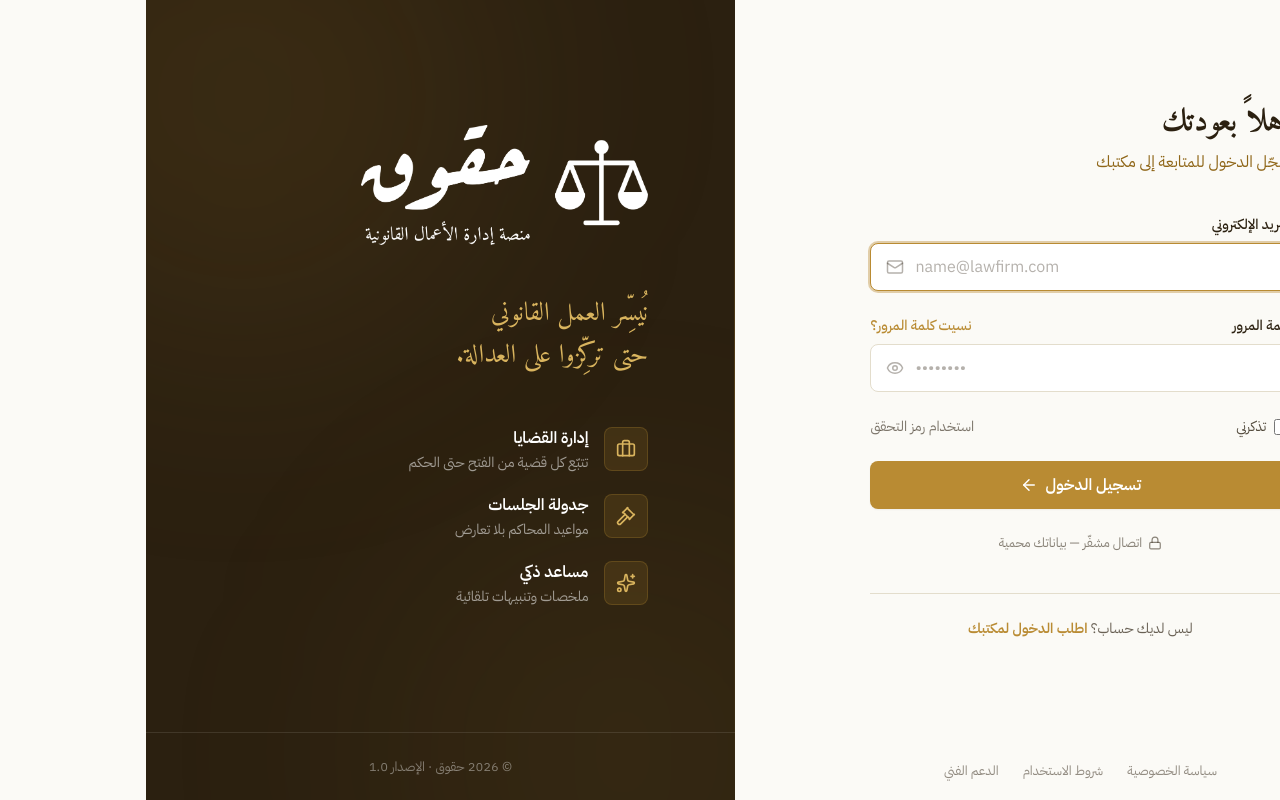
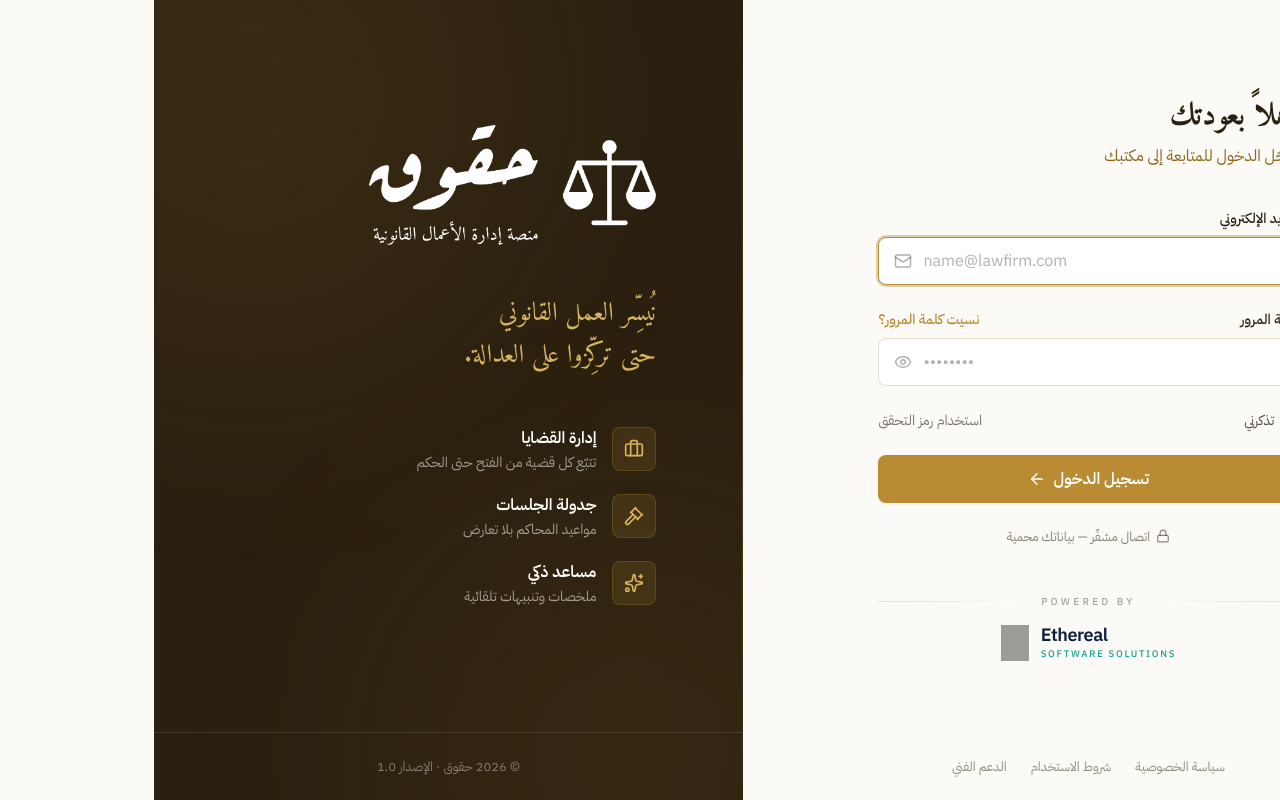
Before and after one commit to YassinSalah100/Hoqoq-front-end, a React (Vite) app: page /login in a window 1280 px wide. Built offline with nearby package versions, Linux system fonts and the light colour scheme; no server answers; grey boxes are pictures that could not be loaded.

Commit message:
feat: add PoweredByEthereal component to the Login page

```diff
--- a/src/pages/auth/Login.jsx
+++ b/src/pages/auth/Login.jsx
@@ -10,6 +10,47 @@ const FEATURES = [
   { icon: Gavel, label: 'جدولة الجلسات', desc: 'مواعيد المحاكم بلا تعارض' },
   { icon: Sparkles, label: 'مساعد ذكي', desc: 'ملخصات وتنبيهات تلقائية' },
 ]
+
+// Vendor credit. The supplied file is a 1254px square JPEG with the "E" mark
+// at roughly x 430–826, y 216–716 and a wordmark underneath. Only the mark
+// is cropped out (via background sizing) and the name is set as real text so
+// it stays sharp at this size. mix-blend-multiply drops the JPEG's off-white
+// background so no box shows around the mark. Keeps Ethereal's own colors —
+// it's their mark, not part of the حقوق palette.
+function PoweredByEthereal() {
+  return (
+    <div className="mt-12 flex flex-col items-center gap-4">
+      <div className="flex items-center gap-4 w-full">
+        <span className="h-px flex-1 bg-gradient-to-r from-transparent to-brand-border" />
+        <span dir="ltr" className="text-[10px] font-medium uppercase tracking-[0.32em] text-brand-brown/40">
+          Powered by
+        </span>
+        <span className="h-px flex-1 bg-gradient-to-l from-transparent to-brand-border" />
+      </div>
+
+      <div dir="ltr" className="flex items-center gap-3">
+        <span
+          aria-hidden="true"
+          className="block shrink-0 mix-blend-multiply"
+          style={{
+            width: 28,
+            height: 36,
+            backgroundImage: 'url(/brand/ethreal.jpeg)',
+            backgroundSize: '85px 85px',
+            backgroundPosition: '-29px -14px',
+            backgroundRepeat: 'no-repeat',
+          }}
+        />
+        <div className="leading-none">
+          <p className="text-[18px] font-semibold tracking-tight text-[#0E1F3D]">Ethereal</p>
+          <p className="text-[9.5px] font-medium uppercase tracking-[0.18em] text-[#13A08F] mt-1.5">
+            Software Solutions
+          </p>
+        </div>
+      </div>
+    </div>
+  )
+}
 
 // This project's Tailwind text scale is compact (text-sm = 11.5px), so the
 // login form uses explicit pixel sizes to stay comfortably readable.
@@ -205,19 +246,16 @@ export default function Login() {
               اتصال مشفّر — بياناتك محمية
             </div>
 
-            <div className="mt-10 pt-6 border-t border-brand-border text-center text-[14px] text-brand-brown/70">
-              ليس لديك حساب؟{' '}
-              <a href="mailto:sales@hoqooq.app" className="text-brand-gold hover:text-brand-tagline font-semibold">
-                اطلب الدخول لمكتبك
-              </a>
-            </div>
+            <PoweredByEthereal />
           </div>
         </div>
 
-        <footer className="px-6 py-5 flex flex-wrap items-center justify-center gap-x-6 gap-y-2 text-[13px] text-brand-brown/50">
-          <Link to="/privacy" className="hover:text-brand-gold">سياسة الخصوصية</Link>
-          <Link to="/terms" className="hover:text-brand-gold">شروط الاستخدام</Link>
-          <a href="mailto:support@hoqooq.app" className="hover:text-brand-gold">الدعم الفني</a>
+        <footer className="px-6 pb-6">
+          <div className="flex flex-wrap items-center justify-center gap-x-6 gap-y-2 text-[13px] text-brand-brown/50">
+            <Link to="/privacy" className="hover:text-brand-gold">سياسة الخصوصية</Link>
+            <Link to="/terms" className="hover:text-brand-gold">شروط الاستخدام</Link>
+            <a href="mailto:support@hoqooq.app" className="hover:text-brand-gold">الدعم الفني</a>
+          </div>
         </footer>
       </div>
 
```
